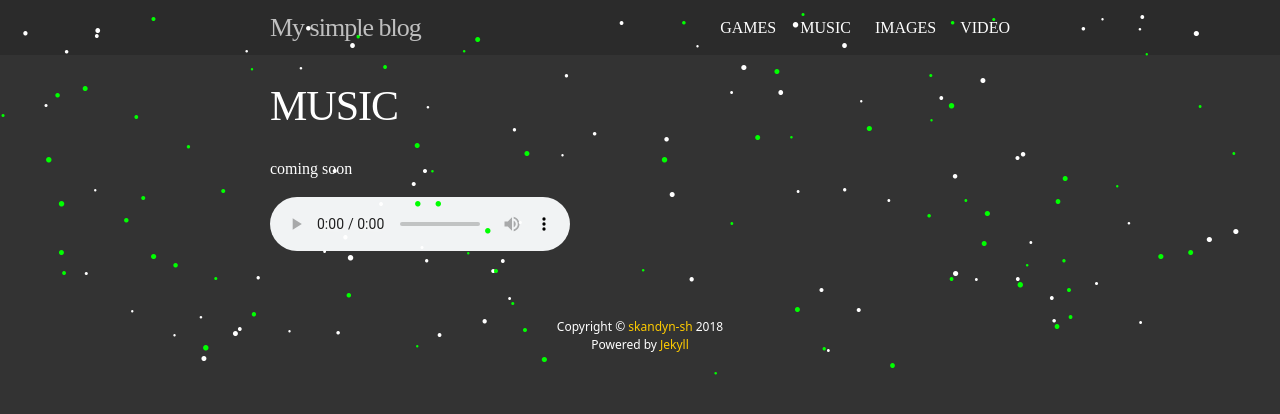
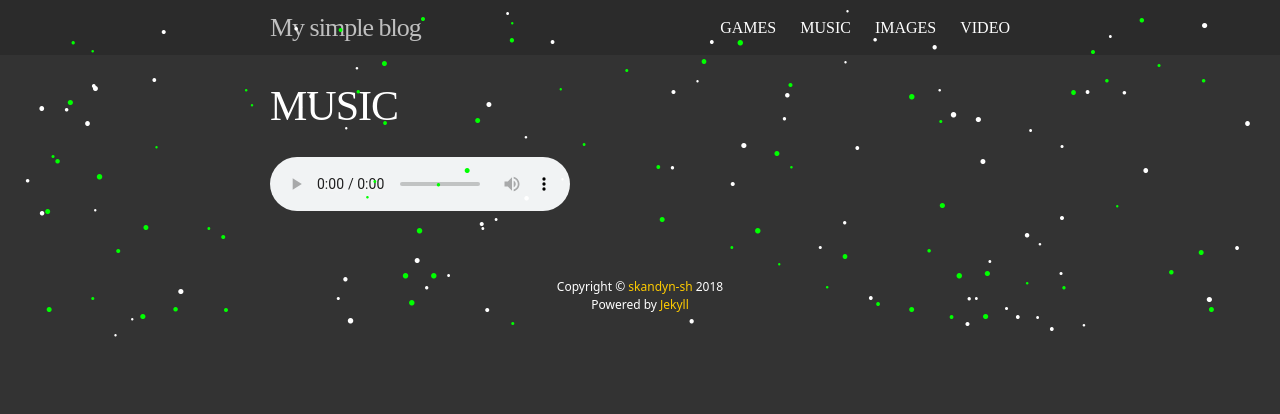
Before and after one commit to skandyn-sh/skandyn-sh.github.io, a Jekyll site: the page built from music.html, in a window 1280 px wide. Shown: the top 414 px of the page. Built offline with Jekyll 4.4.1, drawn with Linux system fonts in a browser that asks for light colours; nearby versions of some CDN libraries; library files that are not in the unit come from our copies; comment, search, counter and statistics services are not loaded.

Commit message:
Update music.html

```diff
--- a/music.html
+++ b/music.html
@@ -4,9 +4,6 @@ title: MUSIC
 permalink: /music/
 ---
 
-coming soon
-<p style="padding-bottom: 1px"></p>
-
  <audio controls>
   <source src="horse.ogg" type="audio/ogg">
   <source src="horse.mp3" type="audio/mpeg">
```
